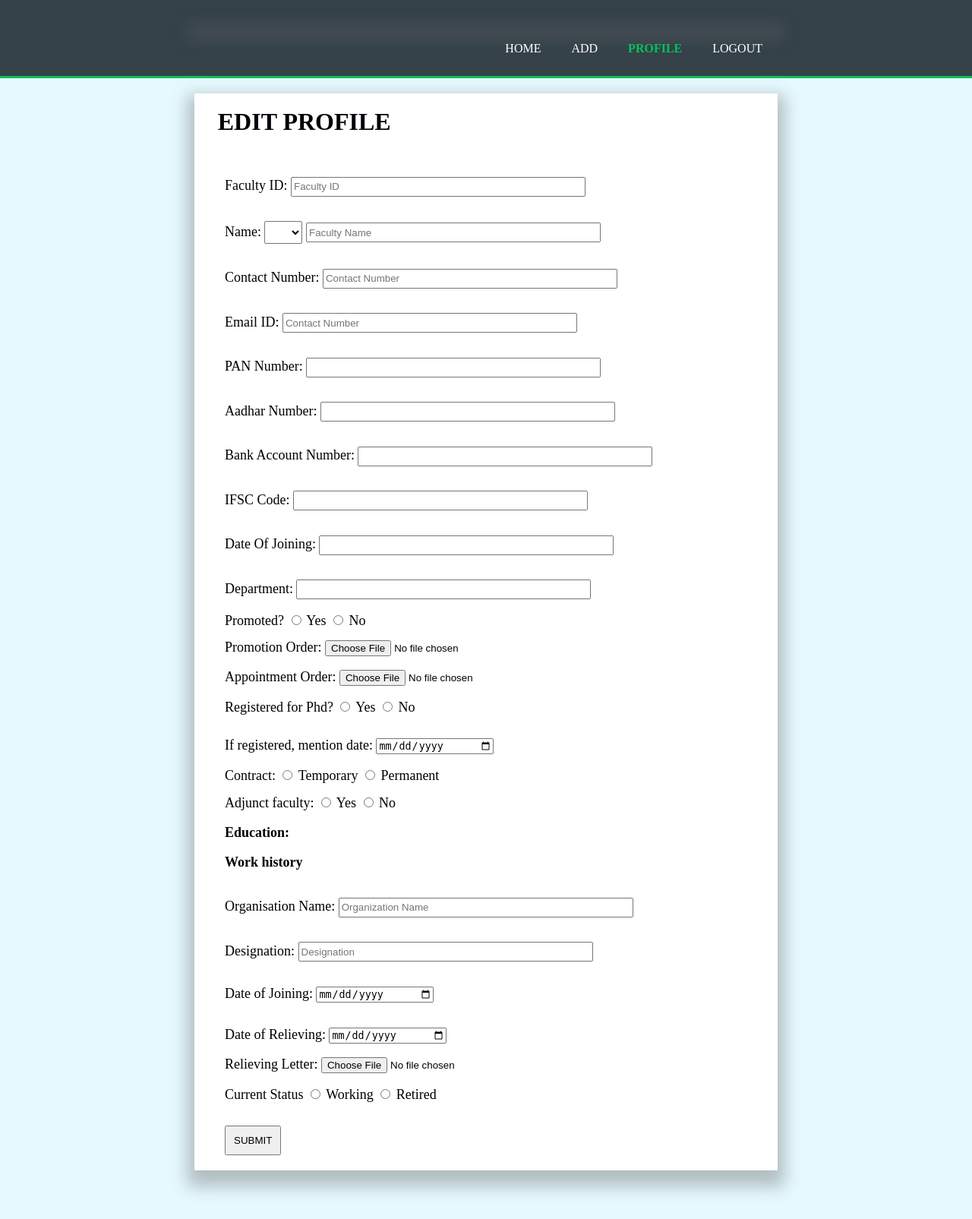
After one commit to BlackFlair/VVCE-Publication, a Flask app: template templates/facultyDetails.html in a window 1280 px wide. The commit adds this page. Shown: the whole page at 76% size. Run offline with Flask 2, Linux system fonts and the light colour scheme; the template is opened without the code that fills it, so the values that code supplies are empty.

Commit message:
facultyDetails

```diff
--- a/main.py
+++ b/main.py
@@ -2,12 +2,14 @@ from flask import Flask, url_for, render_template, request, session, redirect, g
 import sqlite3
 import os, io, xlwt
 
+currentDirectory = os.path.dirname(os.path.abspath(__file__))
+
+db = "\Publication.db"
+
 app = Flask(__name__)
 app.secret_key = os.urandom(24)
 
-currentDirectory = os.path.dirname(os.path.abspath(__file__))
 
-db = "\Publication.db"
 
 global s_result
 
@@ -55,7 +57,6 @@ def index():
         try:
             pwd = cursor.execute(query)
             pwd = pwd.fetchone()[0]
-            connection.close()
 
         except:
             print("User name does not exist.")  # Display invalid login message
@@ -114,7 +115,7 @@ def home():
 
             print(query2)
 
-            search_message = "Showing results for: " + condition
+            # search_message = "Showing results for: " + condition
 
             try:
                 result = cursor.execute(query2).fetchall()
@@ -136,9 +137,13 @@ def signup():
         session.pop('user', None)
 
         connection = sqlite3.connect(currentDirectory + db)
+        connection1 = sqlite3.connect(currentDirectory + db)
         cursor = connection.cursor()
+        cursor1 = connection1.cursor()
 
         query1 = '''INSERT INTO Login VALUES(?, ?)'''
+        query2 = '''INSERT INTO Faculty (ID) VALUES (?)'''
+
 
         try:
             userName = request.form['userName']
@@ -146,12 +151,20 @@ def signup():
             conPass = request.form['conPass']
 
             if password == conPass:
-                print("Password matched")
+                print("Password matched\n"+userName+" : "+password)
+
                 cursor.execute(query1, (userName, password))
-                print("Insert successful")
+                print("Insert 1 successful")
                 connection.commit()
-                print("Commit successful")
+                print("Commit 1 successful")
+
+                cursor.execute(query2, (userName,))
+                print("Insert 2 successful")
+                connection.commit()
+                print("Commit 2 successful")
+
                 connection.close()
+                cursor.close()
                 print("Close successful")
 
                 return render_template('signin.html')
@@ -159,8 +172,11 @@ def signup():
             else:
                 print("Password entered does not match.")
 
-        except:
+        except sqlite3.Error as e:
             print("User Name already exists.")
+            print(e)
+
+        connection.close()
 
     return render_template('signup.html')
 
@@ -242,6 +258,88 @@ def addPublication():
     return render_template('signin.html')
 
 
+@app.route('/facultyDetails', methods=['POST', 'GET'])
+def facultyDetails():
+
+    if g.user:
+        connection = sqlite3.connect(currentDirectory + db)
+        cursor = connection.cursor()
+
+        query1 = '''SELECT * FROM JobRole'''
+
+        query1 = cursor.execute(query1)
+        query1 = query1.fetchall()
+
+        jobRole_length = len(query1)
+
+        jobRole = []
+
+        for i in range(jobRole_length):
+            jobRole.append(query1[i][1])
+
+        query2 = '''SELECT * FROM Faculty WHERE Name="{name}"'''.format(name=g.user)
+
+        query2 = cursor.execute(query2)
+        query2 = query2.fetchall()
+        print(query2)
+
+
+        if request.method == "POST": # ="{}",
+            try:
+                salutation = request.form.get('salutation')
+                name = request.form['name']
+                phone = request.form['phone']
+                email = request.form['email']
+                pan = request.form['pan']
+                panImg = '-' #request.files['']
+                aadhar = request.form['aadhar']
+                aadharImg = '-' #request.files['']
+                accNum = request.form['bank']
+                ifsc = request.form['ifsc']
+                dojCurrent = request.form['doj_current']
+                department = request.form['department']
+                designation = '-'
+                promoted = request.form.get('promoted')
+                promotionOrder = request.files['promotionOrder']
+                appointmentOrder = request.files['appointmentOrder']
+                phd = request.form.get('phd')
+                phdDate = request.form['phdDate']
+                contract = request.form.get('contract')
+                adjunct = request.form.get('adjunct')
+                organization = request.form['organization']
+                orgDesignation = request.form['org_designation']
+                orgDoj = request.form['org_doj']
+                orgDor = request.form['org_dor']
+                orgReleavingLetter = request.files['org_relievingLetter']
+                orgStatus = request.form.get('org_status')
+
+                promotionOrder = promotionOrder.read()
+                appointmentOrder = appointmentOrder.read()
+                orgReleavingLetter = orgReleavingLetter.read()
+
+                educationHistory = []
+                workHistory = {'Organization':organization, 'Designation':orgDesignation, 'DOJ':orgDoj, 'DOR':orgDor, 'ReleavingLetter':orgReleavingLetter, 'Status':orgStatus}
+
+                query3 = '''UPDATE Faculty SET Salutation=="{a}", Name="{b}", Phone="{c}", Email="{d}", PANNumber="{e}", PANImage="{f}",
+                            AadharNumber="{g}", AadharImage="{h}", AccountNumber="{i}", IFSC="{j}", DOJ="{k}", Designation="{l}", Department="{m}",
+                            Promoted="{n}", PromotionOrder="{o}", RegisteredPhD="{p}", PhDRegDate="{q}", AppointmentOrder="{r}",
+                            Contract="{s}", AdjnctFaculty="{t}", Education="{u}", WorkHistory="{v}"
+                            WHERE ID="{w}"'''.format(a=salutation, b=name, c=phone, d=email, e=pan, f=panImg, g=aadhar, h=aadharImg, i=accNum,
+                                                    j=ifsc, k=dojCurrent, l=designation, m=department, n=promoted, o=promotionOrder,
+                                                    p=phd, q=phdDate, r=appointmentOrder, s=contract, t=adjunct, u=educationHistory, v=workHistory, w=query2[0][0])
+
+                cursor.execute(query3)
+
+
+            except sqlite3.Error as e:
+                print("Data entered error")
+                print(e)
+
+        return render_template('facultyDetails.html', jobRole=jobRole, details=query2)
+
+    return render_template('signin.html')
+
+
 @app.before_request
 def beforeRequest():
     g.user = None
--- a/templates/addPublication.html
+++ b/templates/addPublication.html
@@ -12,6 +12,7 @@
                 <ul>
                     <li><a href="{{url_for('home')}}">Home</a></li>
                     <li  class="current"><a href="{{url_for('addPublication')}}">Add</a></li>
+					<li><a href="{{url_for('facultyDetails')}}">Profile</a></li>
 					<li onclick="window.location='http://localhost:5000/dropSession'" type="submit"><a>Logout</a></li>
                 </ul>
             </nav>
--- /dev/null
+++ b/templates/facultyDetails.html
@@ -0,0 +1,337 @@
+<!DOCTYPE html>
+<html lang="en">
+<head>
+    <meta charset="UTF-8">
+    <title>Faculty Details</title>
+
+    <style type="text/css">
+
+			/*add this to every file*/
+
+			body {
+				margin: 0;
+			}
+
+
+
+            .container{
+                width:90%;
+                margin: auto;
+            }
+
+    <!--		body {-->
+    <!--			background-color: rgba(0, 204, 255, 0.3);-->
+    <!--		}-->
+
+            header{
+                background: #35424a;
+                color: #ffffff;
+                padding-top: 30px;
+                min-height: 70px;
+                border-bottom: #06c258 3px solid;
+            }
+
+            header a{
+                color: #ffffff;
+                text-decoration: none;
+                text-transform: uppercase;
+                font-size: 16px;
+            }
+
+            header li{
+                float: left;
+                display: inline;
+                padding: 0 20px 0 20px;
+            }
+
+            header nav{
+                float: right;
+                margin-top: 10px;
+            }
+
+            header .highlight, header .current a{
+                color: #06c258;
+                font-weight: bold;
+            }
+
+            header a:hover{
+                color: #cccccc;
+                font-weight: bold;
+            }
+
+        body {
+            background-color: rgba(0, 205, 255, 0.1);
+        }
+
+    <!--	.container_head {-->
+    <!--		height: 200px;-->
+    <!--		width: 100%;-->
+    <!--		background-color: rgba(0, 205, 255, 0.4);-->
+    <!--	}-->
+
+        .container {
+            background-color: white;
+            width: 60%;
+            line-height: 15px;
+            margin-bottom: 5%;
+            box-shadow: 0 12px 20px 9px rgba(100, 100, 100, .4);
+        }
+
+        .h1 {
+            margin: 20px 0;
+            padding: 30px 0;
+            size: 12%;
+        }
+
+        .content {
+            text-align: left;
+            padding-left: 40px;
+            font-size: 18px;
+        }
+
+        .str {
+            height: 20px;
+        }
+
+        .facultyDropdown {
+            width: 50px;
+            height: 30px;
+            margin-top: 2%;
+        }
+
+        input[type="text"], input[type="select"]  {
+            width: 380px;
+            margin-top: 2%;
+        }
+
+        input[type="date"] {
+            width: 150px;
+            margin-top: 2%;
+        }
+
+		input[type="radio"] {
+           // width: 150px;
+            line-height: 5%;
+        }
+
+        .abstract {
+            width: 90%;
+            height: 100px;
+
+        }
+
+        .submit {
+            margin-bottom: 20px;
+            padding: 10px;
+        }
+
+        .dropbtn {
+          background-color: #4CAF50;
+          color: white;
+          padding: 16px;
+          font-size: 16px;
+          border: none;
+          cursor: pointer;
+        }
+
+        .dropdown {
+          position: relative;
+          display: inline-block;
+        }
+
+        .dropdown-content {
+          display: none;
+          position: absolute;
+          background-color: #f9f9f9;
+          min-width: 160px;
+          box-shadow: 0px 8px 16px 0px rgba(0,0,0,0.2);
+          z-index: 1;
+        }
+
+        .dropdown-content a {
+          color: black;
+          padding: 12px 16px;
+          text-decoration: none;
+          display: block;
+        }
+
+        .dropdown-content a:hover {background-color: #f1f1f1}
+
+        .dropdown:hover .dropdown-content {
+          display: block;
+        }
+
+        .dropdown:hover .dropbtn {
+          background-color: #3e8e41;
+        }
+
+        select {
+            margin-top: 2%;
+        }
+
+    </style>
+
+</head>
+<body>
+
+    <header>
+        <div class="container">
+            <nav>
+                <ul>
+                    <li><a href="{{url_for('home')}}">Home</a></li>
+                    <li><a href="{{url_for('addPublication')}}">Add</a></li>
+                    <li  class="current"><a href="{{url_for('facultyDetails')}}">Profile</a></li>
+					<li onclick="window.location='http://localhost:5000/dropSession'" type="submit"><a>Logout</a></li>
+                </ul>
+            </nav>
+        </div>
+    </header>
+
+    <div class="container">
+			<h1 class="h1" style="color: rgb(4, 0, 7); padding-left: 4%;">EDIT PROFILE</h1>
+
+			<form action="/facultyDetails" method="post" enctype="multipart/form-data">
+
+                <div class="content">
+					<p>Faculty ID:
+					    <input type="text" class="str" placeholder="Faculty ID" name="paperTitle" value="{{details[0][0]}}" required>
+					</input>
+
+                    <p>Name:
+                        <select name="salutation" class="facultyDropdown" >
+                            <div class="dropdown-content">
+								<option value="{{details[0][1]}}">{{details[0][1]}}</option>
+                                <option value="Dr."> Dr. </option>
+                                <option value="Mr."> Mr. </option>
+                                <option value="Ms."> Ms. </option>
+                            </div>
+					    </select>
+					    <input type="text" class="str" placeholder="Faculty Name" name="name" value="{{details[0][2]}}" required>
+					</p>
+
+                    <p>Contact Number:
+					    <input type="text" class="str" placeholder="Contact Number" name="phone" value="{{details[0][3]}}" required>
+					</p>
+
+                    <p>Email ID:
+					    <input type="text" class="str" placeholder="Contact Number" name="email" value="{{details[0][4]}}" required>
+					</p>
+
+                    <p>PAN Number:
+					    <input type="text" class="str" placeholder="" name="pan" value="{{details[0][5]}}" required>
+					</p>
+
+                    <p>Aadhar Number:
+					    <input type="text" class="str" placeholder="" name="aadhar" value="{{details[0][7]}}" required>
+					</p>
+
+                    <p>Bank Account Number:
+					    <input type="text" class="str" placeholder="" name="bank" value="{{details[0][9]}}" required>
+					</p>
+
+                    <p>IFSC Code:
+					    <input type="text" class="str" placeholder="" name="ifsc" value="{{details[0][10]}}" required>
+					</p>
+
+                    <p>Date Of Joining:
+					    <input type="text" class="str" placeholder="" name="doj_current" value="{{details[0][11]}}" required>
+					</p>
+
+
+
+                    <p>Department:
+					    <input type="text" class="str" placeholder="" name="department" value="{{details[0][13]}}" required>
+					</p>
+
+
+					<p>Promoted?
+					  <input type="radio" class="yes"  value="yes" name="promoted">
+					  <label for="yes">Yes</label>
+					  <input type="radio" class="no"  value="no" name="promoted">
+					  <label for="no">No</label>
+					</p>
+
+					<p>Promotion Order:
+					<input type="file" class="promotion_order" size="2800" name="promotionOrder" value="{{details[0][15]}}" >
+					</p>
+
+					<p>Appointment Order:
+					<input type="file" class="appointment_order" size="2800" name="appointmentOrder" value="{{details[0][18]}}" >
+					</p>
+
+
+					<p>Registered for Phd?
+					  <input type="radio" class="yes"  value="yes" name="phd">
+					  <label for="yes">Yes</label>
+					  <input type="radio" class="no"  value="no" name="phd">
+					  <label for="no">No</label>
+					</p>
+
+					<p>If registered, mention date:
+					<input type="date" class="phd_date" name="phdDate" value="{{details[0][17]}}" >
+					</p>
+
+					<p>Contract:
+					  <input type="radio" class="temporary"  value="yes" name="contract">
+					  <label for="temporary">Temporary</label>
+					  <input type="radio" class="permanent"  value="no" name="contract">
+					  <label for="permanent">Permanent</label>
+					</p>
+
+					<p>Adjunct faculty:
+					  <input type="radio" class="yes"  value="yes" name="adjunct">
+					  <label for="yes">Yes</label>
+					  <input type="radio" class="no"  value="no" name="adjunct">
+					  <label for="no">No</label>
+					</p>
+
+					<h4>Education:</h4>
+
+					<!--add here-->
+
+
+					<h4>Work history</h4>
+
+					<p>Organisation Name:
+					    <input type="text" class="str" placeholder="Organization Name" name="organization" required>
+					</p>
+
+					<p>Designation:
+					    <input type="text" class="str" placeholder="Designation" name="org_designation" required>
+					</p>
+
+					<p>Date of Joining:
+					<input type="date" class="date_of_joining" name="org_doj" >
+					</p>
+
+					<p>Date of Relieving:
+					<input type="date" class="date_of_relieving" name="org_dor" >
+					</p>
+
+					<p>Relieving Letter:
+					<input type="file" class="Relieving_letter" size="2800" name="org_relievingLetter" >
+					</p>
+
+					<p>Current Status
+					  <input type="radio" class="working"  value="working"  name="org_status">
+					  <label for="working">Working</label>
+					  <input type="radio" class="retired"  value="retired"  name="org_status">
+					  <label for="retired">Retired</label>
+					</p>
+
+<!--					<p>If Relieved, mention date:-->
+<!--					<input type="file" class="date_of_releaving" size="2800"  name="">-->
+<!--					</p>-->
+
+
+					<br>
+
+					<input type="submit" class="submit" value="SUBMIT">
+
+
+
+                </div>
+            </form>
+    </div>
+</body>
+</html>
--- a/templates/home.html
+++ b/templates/home.html
@@ -9,6 +9,7 @@
                 <ul>
                     <li class="current"><a href="{{url_for('home')}}">Home</a></li>
                     <li><a href="{{url_for('addPublication')}}">Add</a></li>
+					<li><a href="{{url_for('facultyDetails')}}">Profile</a></li>
 					<li onclick="window.location='http://localhost:5000/dropSession'" type="submit"><a>Logout</a></li>
                 </ul>
             </nav>
@@ -48,7 +49,7 @@
 					<th> Paper Title </th>
 					<th> Citation Number </th>
 					<th> Journal Name </th>
-					<th> Punblication Link </th>
+					<th> Publication Link </th>
 					<th>  Date Of Publish</th>
 				</tr>
 
```
Also changed, not shown: Publication.db, 2 other files.
